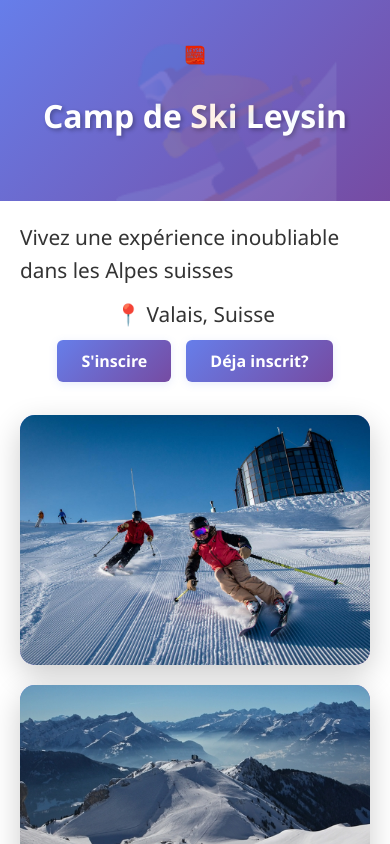
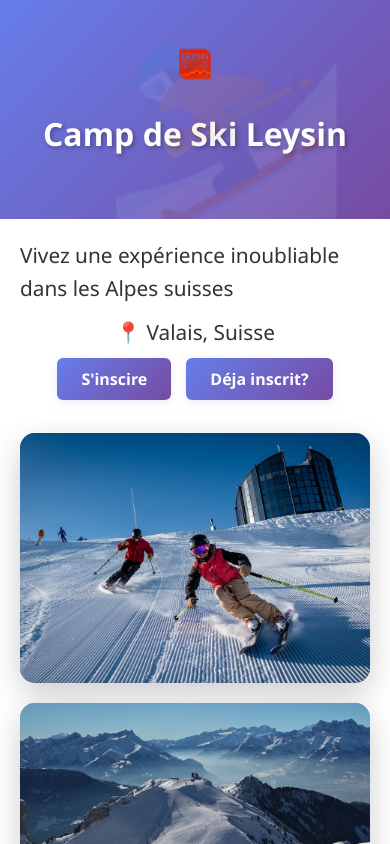
Before and after one commit to thitav09-ui/LeysinIntera, a plain HTML site: page index.html in a window 390 px wide. Shown: the top 844 px of the page. Drawn offline with Linux system fonts and the light colour scheme.

```diff
--- a/style.css
+++ b/style.css
@@ -77,8 +77,8 @@
 }
 
 .header-logo img {
-  height: 80px;
-  width: 80px;
+  height: 8rem;
+  width: 8rem;
   object-fit: cover;
 }
 
@@ -96,8 +96,8 @@
     margin-bottom: 10px;
   }
   .header-logo img {
-    height: 30px;
-    width: 30px;
+    height: 3rem;
+    width: 3rem;
     object-fit: cover;
   }
 }
```
Also changed, not shown: script.js (+18 -7 lines).
